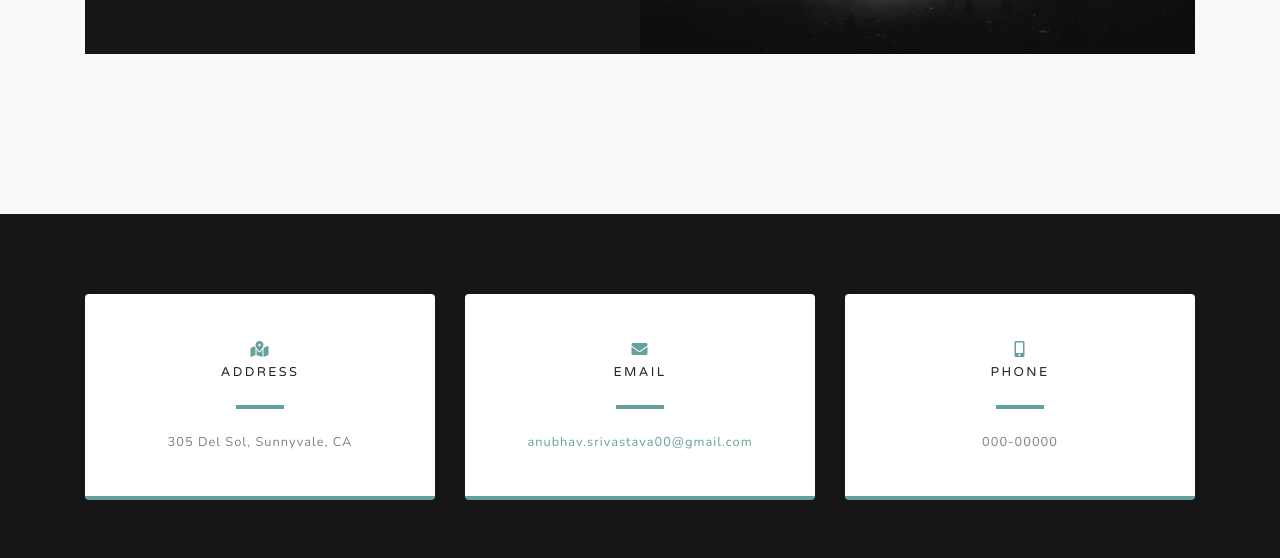
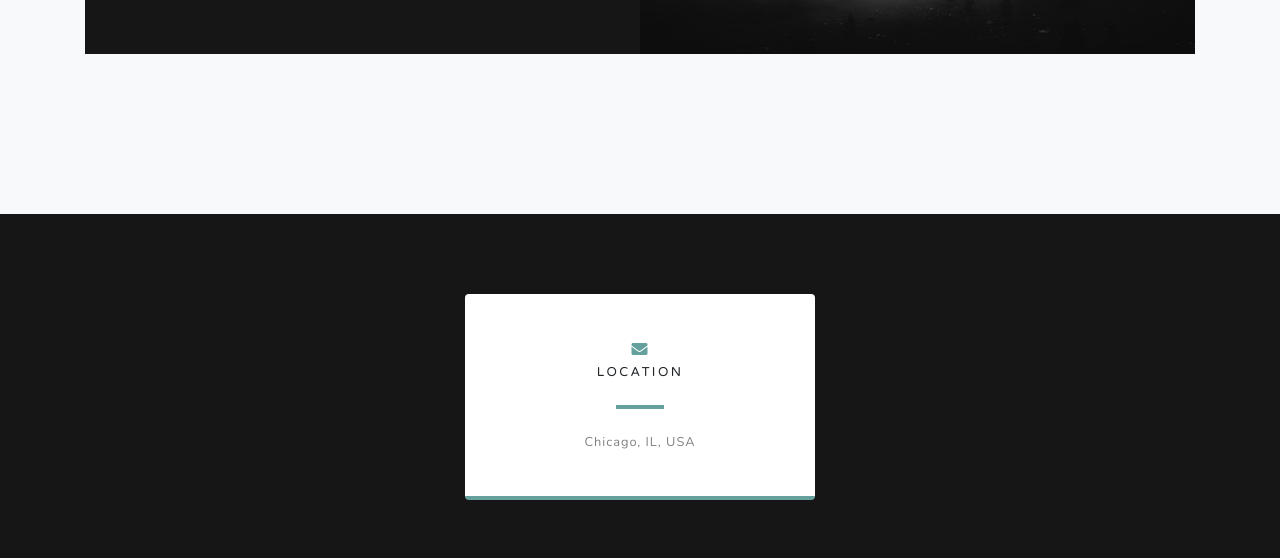
Before and after one commit to sfgeorge/sfgeorge.github.io, a Gatsby site: page / in a window 1280 px wide. Shown: the part 2873-3431 px from the top of the page. Built offline with nearby package versions, Linux system fonts and the light colour scheme; Gatsby itself is replaced by a stand-in of ours.

Commit message:
Conditionalize the showing of Email, Address and Phone

```diff
--- a/config.js
+++ b/config.js
@@ -29,7 +29,7 @@ module.exports = {
     },
 /* .fa-linux .fa-amazon .fa-asterisk .fa-aws .fa-compass .fa-dev .fa-docker .fa-git .fa-html5 .fa-jedi .fa-jedi-order .fa-jira .fa-laptop .fa-laptop-medical .fa-mandalorian .fa-meetup  .fa-music .fa-node .fa-node-js .fa-npm .fa-phoenix-framework  .fa-phoenix-squadron .fa-phoenix-phone .fa-php .fa-poop .fa-portrait .fa-project-diagram .fa-product-hunt .fa-print .fa-raspberry-pi .fa-react  .fa-readme .fa-redhat .fa-centos .fa-reply-all .fa-sd-card .fa-share .fa-sim-card .fa-slack .fa-snowflake .fa-spa .fa-wrench */
   ],
-  email: 'anubhav.srivastava00@gmail.com',
-  phone: '000-00000',
-  address: '305 Del Sol, Sunnyvale, CA',
+  email: null,
+  phone: null,
+  address: 'Chicago, IL, USA',
 };
--- a/src/components/SocialLinks.js
+++ b/src/components/SocialLinks.js
@@ -6,18 +6,9 @@ export default function SocialLinks() {
     <section className="contact-section bg-black">
       <div className="container">
         <div className="row">
-          <div className="col-md-4 mb-3 mb-md-0">
-            <div className="card py-4 h-100">
-              <div className="card-body text-center">
-                <i className="fas fa-map-marked-alt text-primary mb-2"></i>
-                <h4 className="text-uppercase m-0">Address</h4>
-                <hr className="my-4" />
-                <div className="small text-black-50">{config.address}</div>
-              </div>
-            </div>
-          </div>
 
           <div className="col-md-4 mb-3 mb-md-0">
+            {config.email ?
               <div className="card py-4 h-100">
                 <div className="card-body text-center">
                   <i className="fas fa-envelope text-primary mb-2"></i>
@@ -28,18 +19,38 @@ export default function SocialLinks() {
                   </div>
                 </div>
               </div>
+            : <div />
+            }
           </div>
 
           <div className="col-md-4 mb-3 mb-md-0">
+            {config.address ?
               <div className="card py-4 h-100">
                 <div className="card-body text-center">
-                <i className="fas fa-mobile-alt text-primary mb-2"></i>
+                  <i className="fas fa-envelope text-primary mb-2"></i>
+                  <h4 className="text-uppercase m-0">Location</h4>
+                  <hr className="my-4" />
+                  <div className="small text-black-50">{config.address}</div>
+                </div>
+              </div>
+            : <div />
+            }
+          </div>
+
+          <div className="col-md-4 mb-3 mb-md-0">
+            {config.phone ?
+              <div className="card py-4 h-100">
+                <div className="card-body text-center">
+                  <i className="fas fa-envelope text-primary mb-2"></i>
                   <h4 className="text-uppercase m-0">Phone</h4>
                   <hr className="my-4" />
                   <div className="small text-black-50">{config.phone}</div>
                 </div>
               </div>
+            : <div />
+            }
           </div>
+
         </div>
 
         <div className="social d-flex justify-content-center">
```
Lines whose indentation alone changed are shown as unchanged.
